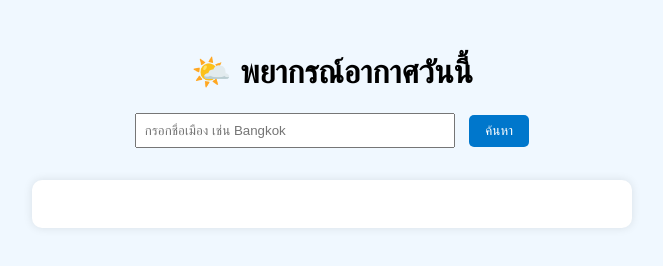
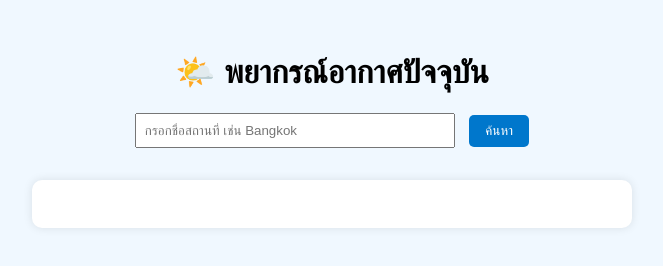
Before and after one commit to KunnozZ/Project01, a plain HTML site: page index.html in a window 1280 px wide. Shown: the whole page, without its empty margins (308-971 px from the left). Drawn offline with Linux system fonts and the light colour scheme.

Commit message:
update title

```diff
--- a/index.html
+++ b/index.html
@@ -8,8 +8,8 @@
 </head>
 <body>
   <div class="container">
-    <h1>🌤️ พยากรณ์อากาศวันนี้</h1>
-    <input type="text" id="cityInput" placeholder="กรอกชื่อเมือง เช่น Bangkok">
+    <h1>🌤️ พยากรณ์อากาศปัจจุบัน</h1>
+    <input type="text" id="cityInput" placeholder="กรอกชื่อสถานที่ เช่น Bangkok">
     <button onclick="getWeather()">ค้นหา</button>
 
     <div id="weatherResult" class="card">
```
